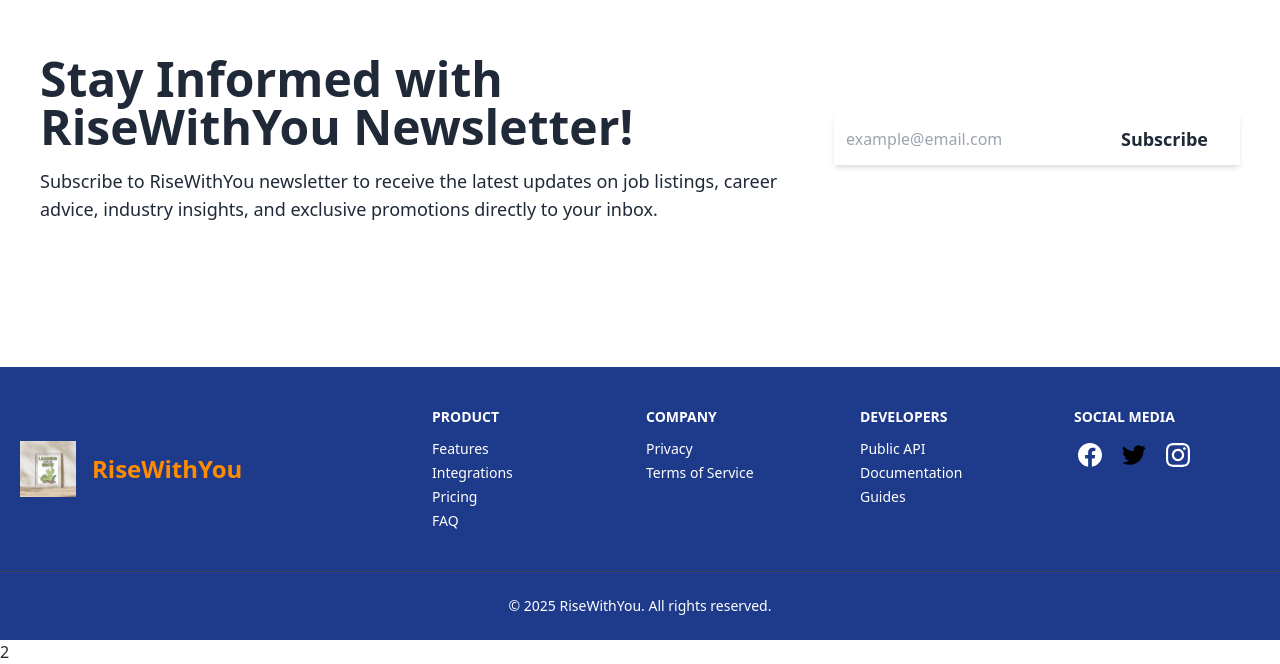
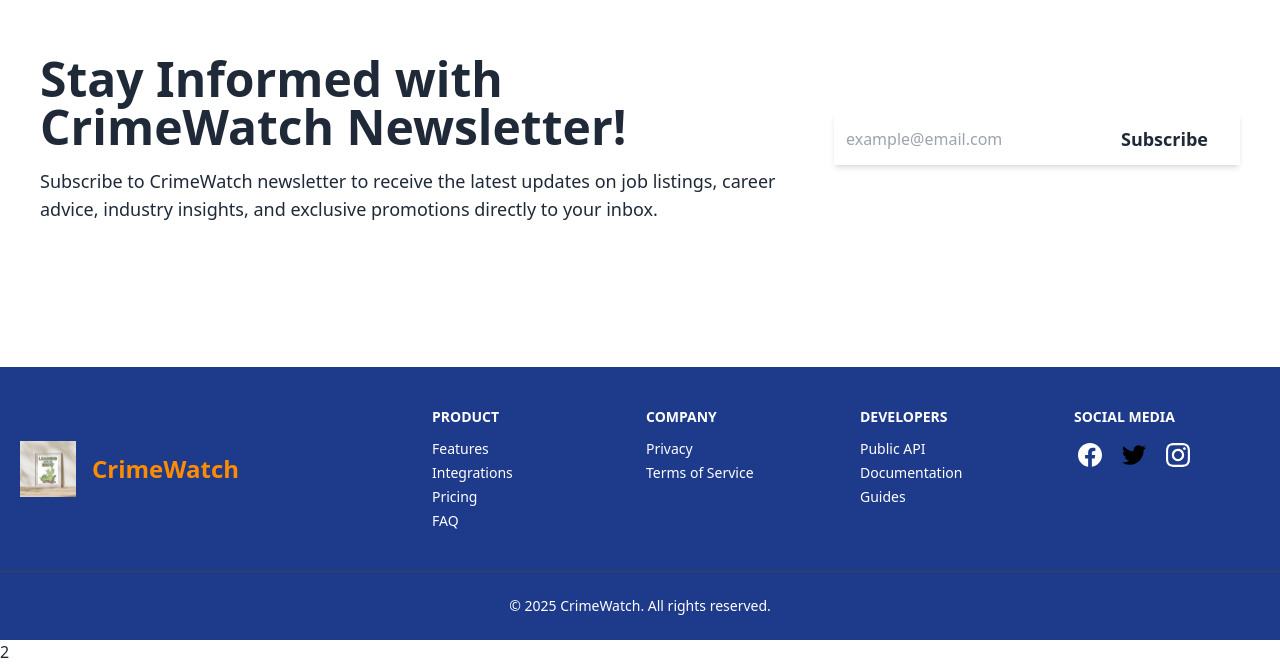
Before and after one commit to Idba1/CrimeWatch, a React (Vite) app in the folder client/: page /contact in a window 1280 px wide. Shown: the part 967-1631 px from the top of the page. Built offline with nearby package versions, Linux system fonts and the light colour scheme; no server answers.

Commit message:
update text and routes

```diff
--- a/client/src/Components/Footer.jsx
+++ b/client/src/Components/Footer.jsx
@@ -12,7 +12,7 @@
                             className="h-14 w-16 object-contain"
                         />
                         <span className="text-2xl font-semibold text-[#FF8C00] transition-all duration-300 hover:scale-105">
-                            RiseWithYou
+                            CrimeWatch
                         </span>
                     </a>
                 </div>
@@ -159,7 +159,7 @@
             </div>
             {/* Copyright */}
             <div className="py-6 text-sm text-center">
-                © 2025 RiseWithYou. All rights reserved.
+                © 2025 CrimeWatch. All rights reserved.
             </div>
         </footer>
     );
--- a/client/src/Pages/ContactPage/NewsLetter.jsx
+++ b/client/src/Pages/ContactPage/NewsLetter.jsx
@@ -43,8 +43,8 @@
             <section className="py-6 dark:bg-gray-100 dark:text-gray-900">
                 <div className="container mx-auto flex flex-col justify-center p-4 space-y-8 md:p-10 lg:space-y-0 lg:space-x-12 lg:justify-between lg:flex-row">
                     <div className="flex flex-col space-y-4 text-center lg:text-left">
-                        <h1 className="lg:text-5xl text-3xl font-bold leading-none">Stay Informed with RiseWithYou Newsletter!</h1>
-                        <p className="lg:text-lg text-base">Subscribe to RiseWithYou newsletter to receive the latest updates on job listings, career advice, industry insights, and exclusive promotions directly to your inbox.</p>
+                        <h1 className="lg:text-5xl text-3xl font-bold leading-none">Stay Informed with CrimeWatch Newsletter!</h1>
+                        <p className="lg:text-lg text-base">Subscribe to CrimeWatch newsletter to receive the latest updates on job listings, career advice, industry insights, and exclusive promotions directly to your inbox.</p>
                     </div>
                     <div className="flex flex-row items-center self-center justify-center flex-shrink-0 shadow-md lg:justify-end">
                         <div className="flex flex-row">
```
